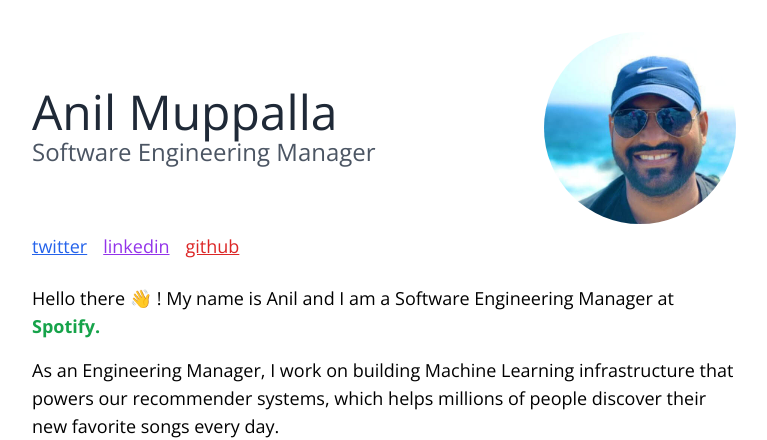
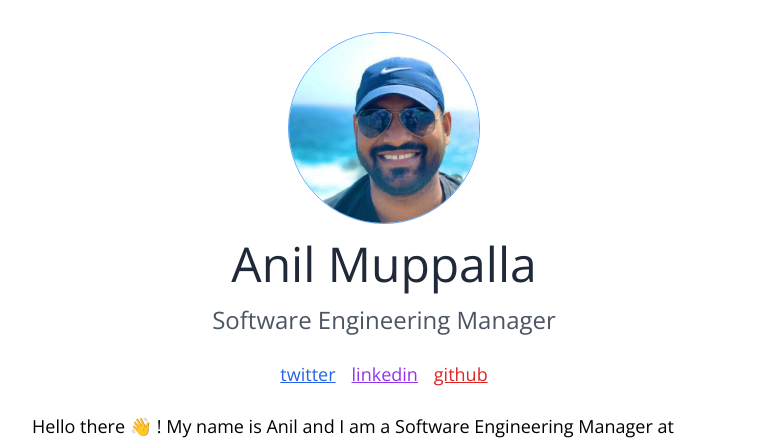
Before and after one commit to anilmuppalla/web, a Next.js app: page / in a window 1280 px wide. Shown: the top 440 px of the page, without its empty margins (256-1023 px from the left). Built offline with nearby package versions, Linux system fonts and the light colour scheme.

Commit message:
update image with broder

```diff
--- a/pages/components/hero.js
+++ b/pages/components/hero.js
@@ -2,22 +2,20 @@
   return (
     <div>
       <div>
-        <div className="md:flex md:justify-between md:items-center">
-          <div>
+        <div className="flex flex-col md:items-center justify-center gap-4">
+          <div className="flex justify-center">
+            <img
+              className="w-48 h-48 rounded-full object-cover object-right-bottom border border-blue-400"
+              src="/img/anil.jpeg"
+              alt="anil muppalla"
+            />
+          </div>
+
           <div className="text-5xl text-gray-800 text-center md:text-left">
             Anil Muppalla
           </div>
           <div className="text-2xl text-gray-600 text-center md:text-left">
             Software Engineering Manager
-            </div>
-          </div>
-          <div className="flex justify-center">
-            <img
-              className="w-48 h-48 rounded-full object-cover object-right-bottom"
-              src="/img/anil.jpeg"
-              alt="anil muppalla"
-            />
-          </div>
           </div>
           <div>
             <div className="mt-2 space-x-4 flex justify-center md:justify-start">
@@ -45,6 +43,7 @@
               >
                 github
               </a>
+            </div>
           </div>
         </div>
       </div>
```
Lines whose indentation alone changed are shown as unchanged.
